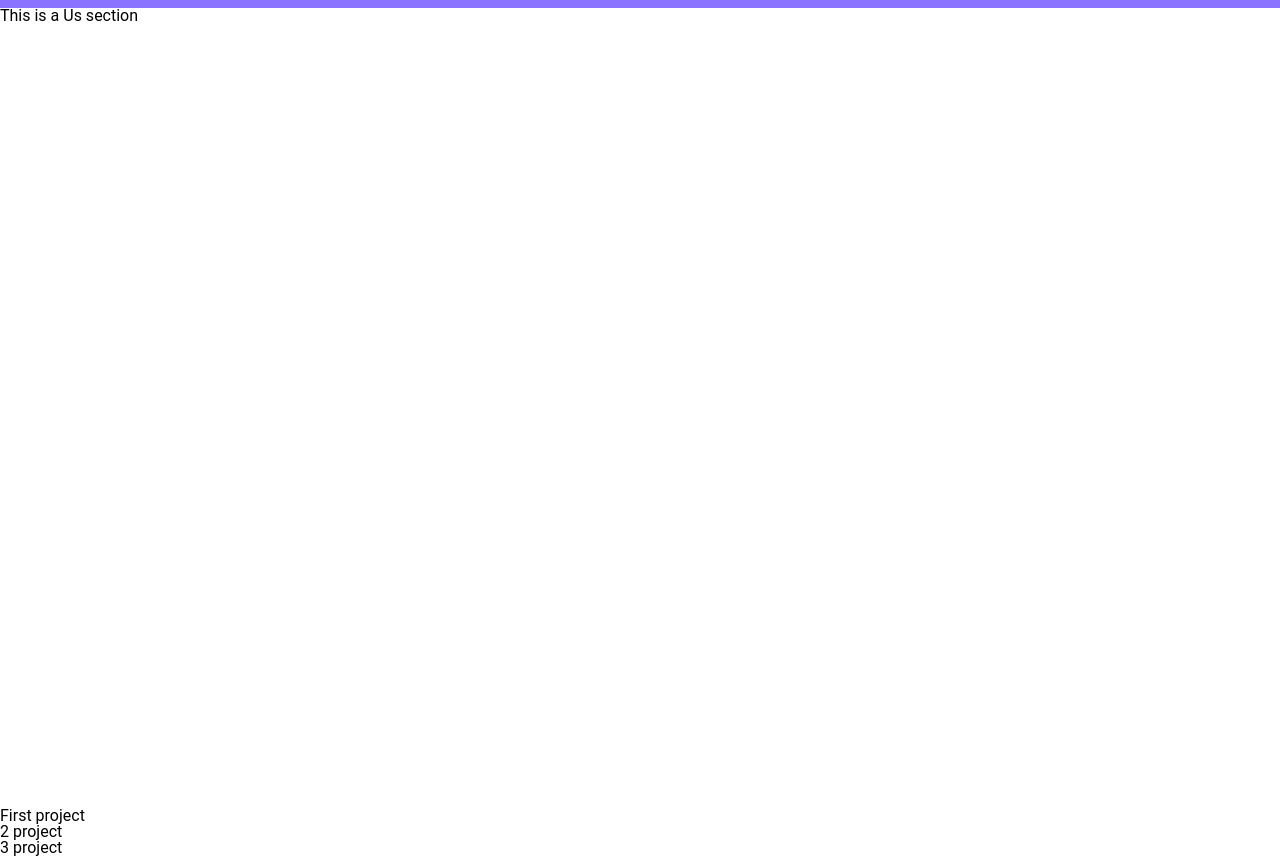
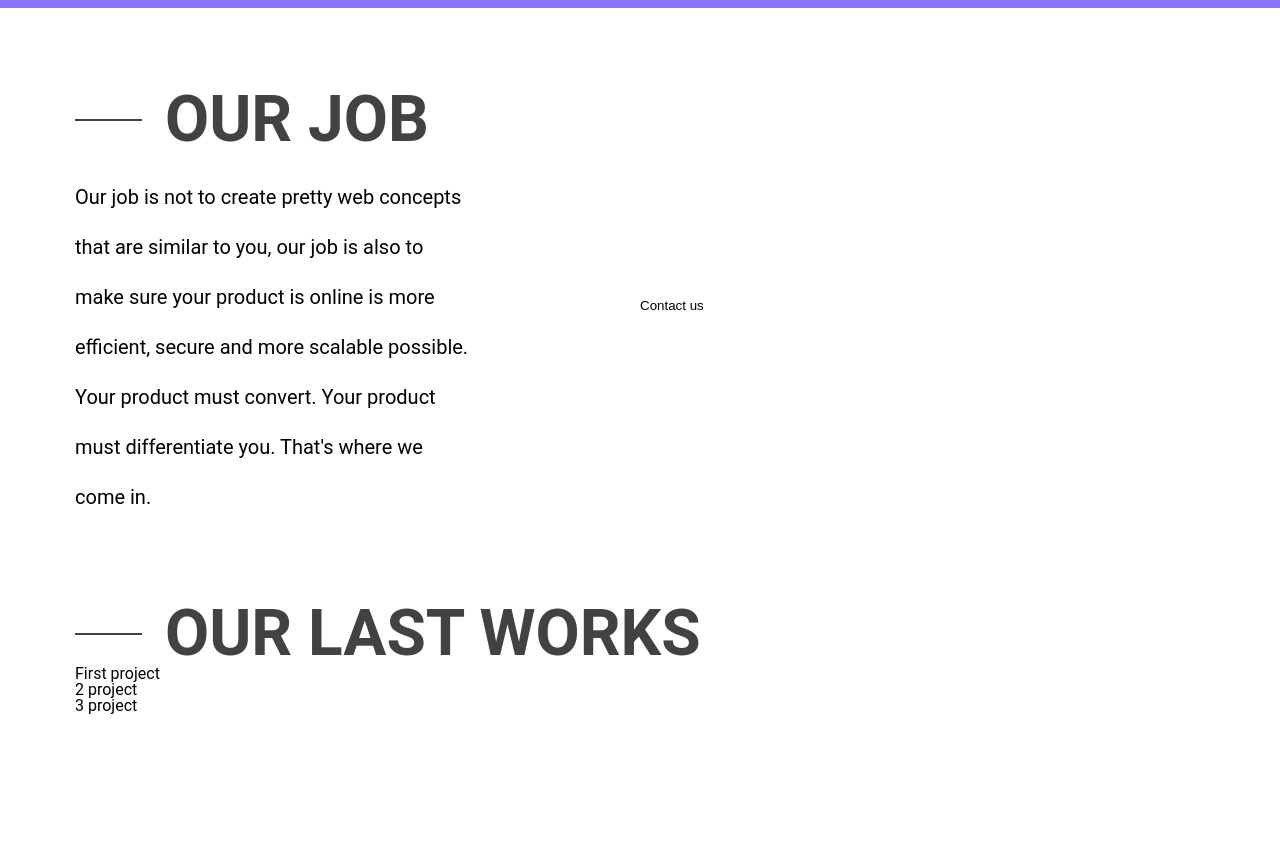
Before and after one commit to DimitriVld/Portfolio, a React (Create React App) app in the folder client-web/: page / in a window 1280 px wide. Shown: the part 792-1649 px from the top of the page. After the commit the page ends 1507 px from the top, so only its background shows below. Built offline with nearby package versions, Linux system fonts and the light colour scheme.

Commit message:
Front | Second section home

```diff
--- a/client-web/src/styles/app.scss
+++ b/client-web/src/styles/app.scss
@@ -37,6 +37,8 @@
 
 /* MOLECULES */
 @import "./molecules/HomePage/welcomeSection.scss";
+@import "./molecules/HomePage/usSection.scss";
+@import "./molecules/HomePage/worksSection.scss";
 
 
 
--- /dev/null
+++ b/client-web/src/styles/molecules/HomePage/usSection.scss
@@ -0,0 +1,33 @@
+.us-section{
+    display: flex;
+    align-items: center;
+    justify-content: center;
+    padding: 80px 0;
+
+    .left-block{
+        flex: 1;
+
+        h3{
+            @extend %title-3;
+            display: flex;
+            align-items: end;
+
+            hr{
+                width: 67px;
+                border: 1px solid $black-4;
+                margin: auto 23px auto 0;
+            }
+        }
+
+        p{
+            width: 70%;
+            margin-top: 20px;
+            font-size: 20px;
+            line-height: 50px;
+        }
+    }
+
+    .right-block{
+        flex: 1;
+    }
+}
--- a/client-web/src/styles/molecules/HomePage/welcomeSection.scss
+++ b/client-web/src/styles/molecules/HomePage/welcomeSection.scss
@@ -20,12 +20,14 @@
 
     h1{
         @extend %title-1;
+        width: 50%;
         margin-bottom: 20px;
         color: $white;
     }
 
     h2{
         @extend %title-2;
+        width: 50%;
         color: $white;
     }
 
--- /dev/null
+++ b/client-web/src/styles/molecules/HomePage/worksSection.scss
@@ -0,0 +1,14 @@
+.works-section{
+
+    h3{
+        @extend %title-3;
+        display: flex;
+        align-items: end;
+
+        hr{
+            width: 67px;
+            border: 1px solid $black-4;
+            margin: auto 23px auto 0;
+        }
+    }
+}
--- a/client-web/src/styles/sass/ui/_contents.scss
+++ b/client-web/src/styles/sass/ui/_contents.scss
@@ -7,7 +7,7 @@
 
 // C
 %container{
-    display: initial;
+    display: block;
     margin: auto;
     width: calc(100% - 150px);
     max-width: 1440px;
--- a/client-web/src/styles/sass/ui/_default.scss
+++ b/client-web/src/styles/sass/ui/_default.scss
@@ -58,7 +58,7 @@
 // R
 
 // S
-.section-dft{
+.height-100vh-dft{
     height: 100vh;
 }
 
--- a/client-web/src/styles/sass/ui/_titles.scss
+++ b/client-web/src/styles/sass/ui/_titles.scss
@@ -1,6 +1,6 @@
 // First title
 %title-1{
-    width: 50%;
+    display: block;
     color: $black-4;
     font-size: 48px;
     text-transform: uppercase;
--- a/client-web/src/views/molecules/HomePage/UsSection.js
+++ b/client-web/src/views/molecules/HomePage/UsSection.js
@@ -2,10 +2,22 @@ import React from 'react';
 
 const UsSection = () => {
     return (
-        <div className={'us-section section-dft'}>
-            <p> This is a Us section </p>
+        <div className={"us-section container-dft"}>
+            <div className="left-block">
+                <h3><hr></hr>Our job</h3>
+                <p>
+                Our job is not to create pretty web concepts that are similar to
+                you, our job is also to make sure your product is online is more
+                efficient, secure and more scalable possible. Your product must
+                convert. Your product must differentiate you. That's where we come
+                in.
+                </p>
+            </div>
+            <div className="right-block">
+                <button>Contact us</button>
+            </div>
         </div>
-    )
+    );
 }
 
 export default UsSection;
--- a/client-web/src/views/molecules/HomePage/WelcomeSection.js
+++ b/client-web/src/views/molecules/HomePage/WelcomeSection.js
@@ -2,7 +2,7 @@ import React from 'react';
 
 const WelcomeSection = (props) => {
     return (
-        <div className={`welcome-section section-dft ${props.services ? 'services' : 'home'}`}>
+        <div className={`welcome-section height-100vh-dft ${props.services ? 'services' : 'home'}`}>
             <div className="container-dft">
                 <img className="bg-logo" src="./images/logo_x4.svg" alt="logo" />
                 <h1>{props.title}</h1>
--- a/client-web/src/views/molecules/HomePage/WorksSection.js
+++ b/client-web/src/views/molecules/HomePage/WorksSection.js
@@ -17,7 +17,8 @@ class WorksSection extends React.Component {
         });
 
         return (
-            <div className={'works-section'}>
+            <div className={'works-section container-dft'}>
+                <h3><hr></hr>Our last works</h3>
                 {works}
             </div>
         )
```
